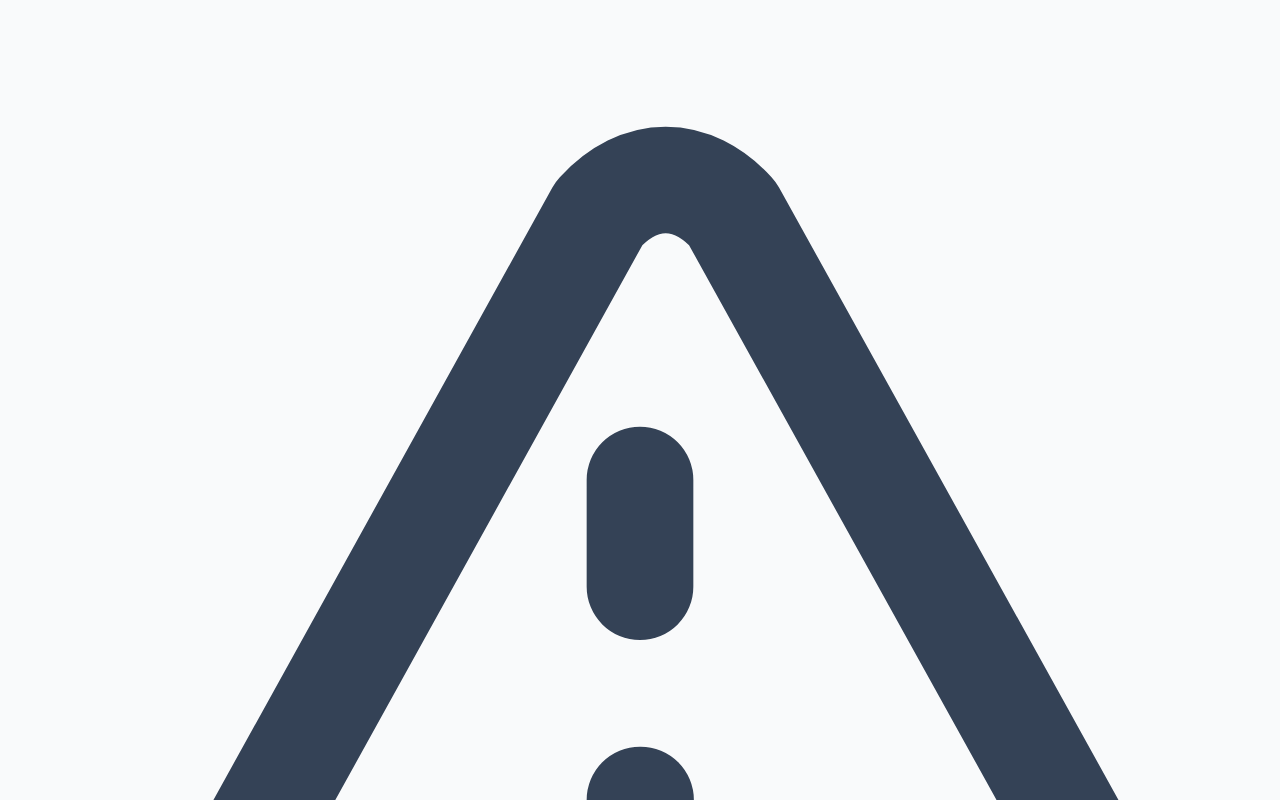
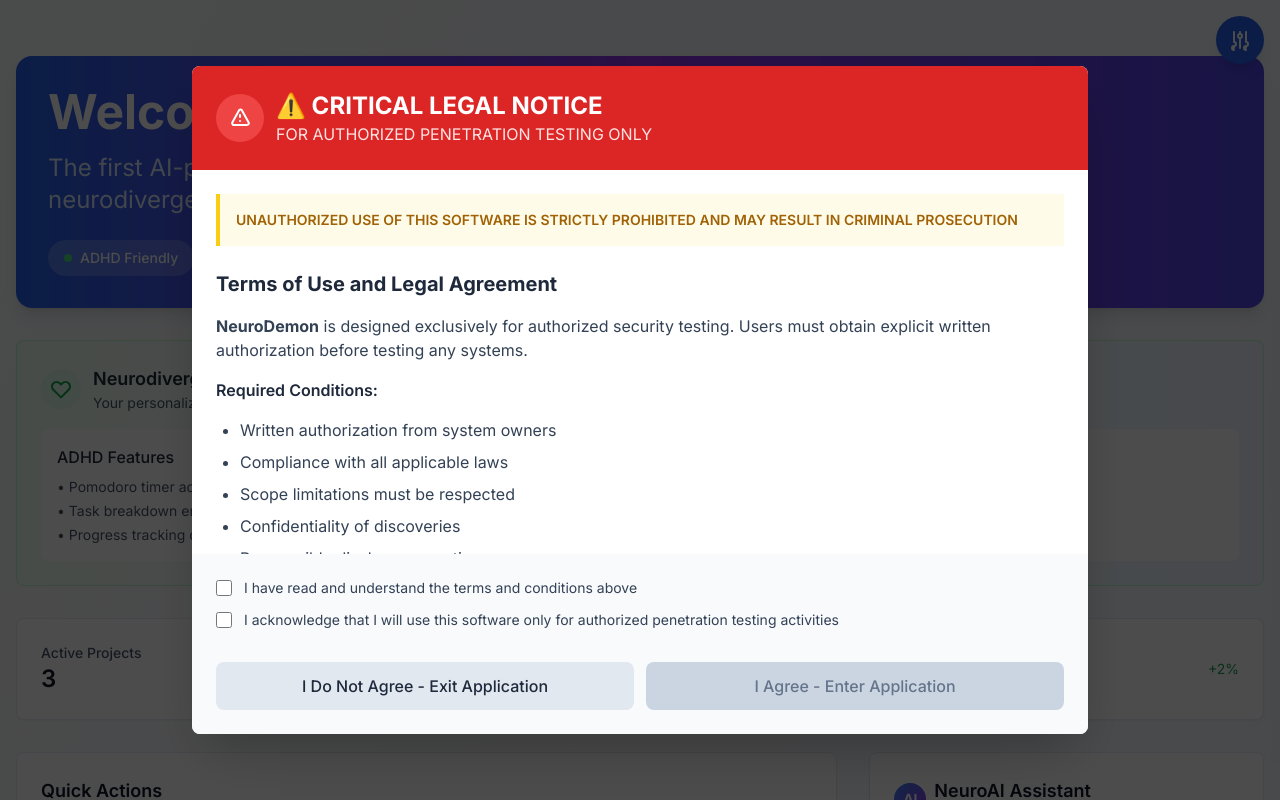
Before and after one commit to blackboxai-deploy/vibe-1756589596452, a Next.js app: page / in a window 1280 px wide. Shown: the top 800 px of the page. Built offline with nearby package versions, Linux system fonts and the light colour scheme; a web font is replaced by a local one.

Commit message:
Add tailwind.config.js

```diff
--- /dev/null
+++ b/tailwind.config.js
@@ -0,0 +1,114 @@
+/** @type {import('tailwindcss').Config} */
+module.exports = {
+  darkMode: 'class',
+  content: [
+    './src/pages/**/*.{js,ts,jsx,tsx,mdx}',
+    './src/components/**/*.{js,ts,jsx,tsx,mdx}',
+    './src/app/**/*.{js,ts,jsx,tsx,mdx}',
+  ],
+  theme: {
+    container: {
+      center: true,
+      padding: "2rem",
+      screens: {
+        "2xl": "1400px",
+      },
+    },
+    extend: {
+      colors: {
+        border: "hsl(var(--border))",
+        input: "hsl(var(--input))",
+        ring: "hsl(var(--ring))",
+        background: "hsl(var(--background))",
+        foreground: "hsl(var(--foreground))",
+        primary: {
+          DEFAULT: "hsl(var(--primary))",
+          foreground: "hsl(var(--primary-foreground))",
+        },
+        secondary: {
+          DEFAULT: "hsl(var(--secondary))",
+          foreground: "hsl(var(--secondary-foreground))",
+        },
+        destructive: {
+          DEFAULT: "hsl(var(--destructive))",
+          foreground: "hsl(var(--destructive-foreground))",
+        },
+        muted: {
+          DEFAULT: "hsl(var(--muted))",
+          foreground: "hsl(var(--muted-foreground))",
+        },
+        accent: {
+          DEFAULT: "hsl(var(--accent))",
+          foreground: "hsl(var(--accent-foreground))",
+        },
+        popover: {
+          DEFAULT: "hsl(var(--popover))",
+          foreground: "hsl(var(--popover-foreground))",
+        },
+        card: {
+          DEFAULT: "hsl(var(--card))",
+          foreground: "hsl(var(--card-foreground))",
+        },
+      },
+      borderRadius: {
+        lg: "var(--radius)",
+        md: "calc(var(--radius) - 2px)",
+        sm: "calc(var(--radius) - 4px)",
+      },
+      keyframes: {
+        "accordion-down": {
+          from: { height: 0 },
+          to: { height: "var(--radix-accordion-content-height)" },
+        },
+        "accordion-up": {
+          from: { height: "var(--radix-accordion-content-height)" },
+          to: { height: 0 },
+        },
+        "fade-in": {
+          from: { opacity: 0 },
+          to: { opacity: 1 },
+        },
+        "slide-in-from-top": {
+          from: { transform: "translateY(-100%)" },
+          to: { transform: "translateY(0)" },
+        },
+        "slide-in-from-bottom": {
+          from: { transform: "translateY(100%)" },
+          to: { transform: "translateY(0)" },
+        },
+        "slide-in-from-left": {
+          from: { transform: "translateX(-100%)" },
+          to: { transform: "translateX(0)" },
+        },
+        "slide-in-from-right": {
+          from: { transform: "translateX(100%)" },
+          to: { transform: "translateX(0)" },
+        },
+      },
+      animation: {
+        "accordion-down": "accordion-down 0.2s ease-out",
+        "accordion-up": "accordion-up 0.2s ease-out",
+        "fade-in": "fade-in 0.3s ease-out",
+        "slide-in-from-top": "slide-in-from-top 0.3s ease-out",
+        "slide-in-from-bottom": "slide-in-from-bottom 0.3s ease-out",
+        "slide-in-from-left": "slide-in-from-left 0.3s ease-out",
+        "slide-in-from-right": "slide-in-from-right 0.3s ease-out",
+      },
+      fontFamily: {
+        sans: ['var(--font-inter)', 'system-ui', 'sans-serif'],
+      },
+      fontSize: {
+        'xs': ['0.75rem', { lineHeight: '1rem' }],
+        'sm': ['0.875rem', { lineHeight: '1.25rem' }],
+        'base': ['1rem', { lineHeight: '1.5rem' }],
+        'lg': ['1.125rem', { lineHeight: '1.75rem' }],
+        'xl': ['1.25rem', { lineHeight: '1.75rem' }],
+        '2xl': ['1.5rem', { lineHeight: '2rem' }],
+        '3xl': ['1.875rem', { lineHeight: '2.25rem' }],
+        '4xl': ['2.25rem', { lineHeight: '2.5rem' }],
+        '5xl': ['3rem', { lineHeight: '1' }],
+      },
+    },
+  },
+  plugins: [],
+}
```
